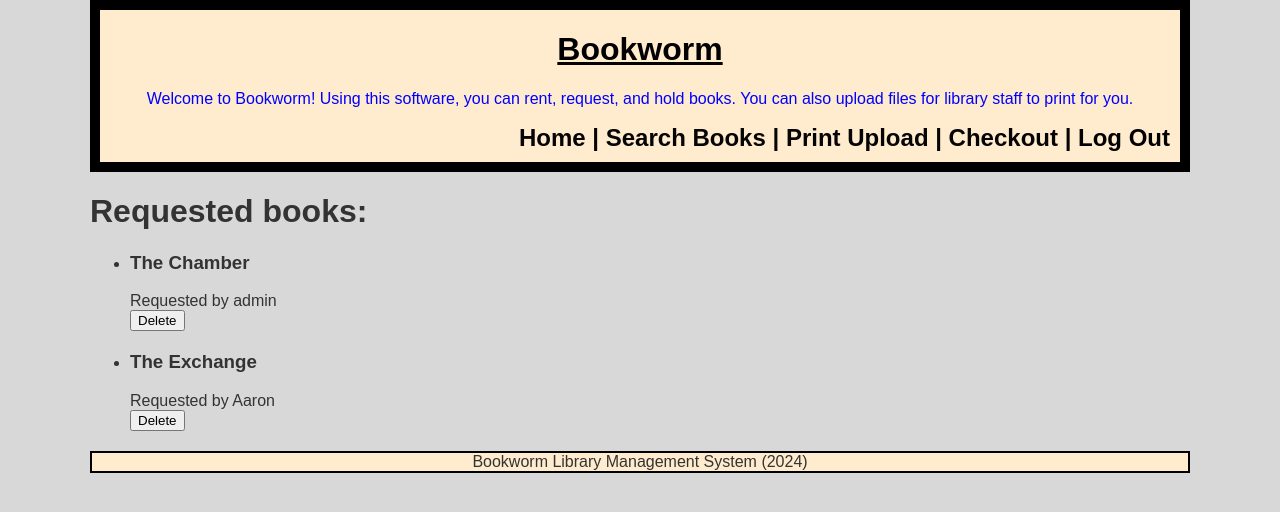
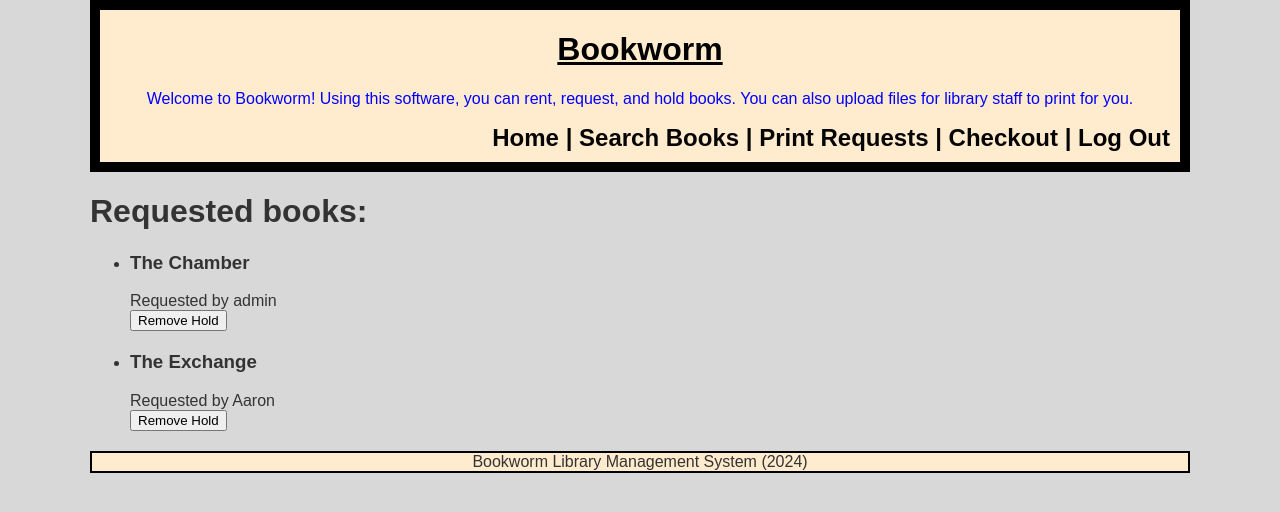
Before and after one commit to Craftyawesome/Bookworm-Library-Management, a Django app: page /book_checkout_list/ in a window 1280 px wide. Shown: the top 512 px of the page. Run offline with Django 5.2, Linux system fonts and the light colour scheme; a user stored in the database is signed in; data comes from the database, SQL or seed files in the repository.

Commit message:
change wording

```diff
--- a/libraryApp/templates/base.html
+++ b/libraryApp/templates/base.html
@@ -74,7 +74,7 @@
         <a href="{% url 'book_list' %}">Search Books</a>
         <a>|</a>
         {% if user.is_authenticated %}
-            <a href="{% url 'print' %}">Print Upload</a>
+            <a href="{% url 'print' %}">Print Requests</a>
             <a>|</a>
             <a href="{% url 'book_checkout_list' %}">Checkout</a>
             <a>|</a>
--- a/libraryApp/templates/book_checkout.html
+++ b/libraryApp/templates/book_checkout.html
@@ -11,7 +11,7 @@
       <li style="margin-bottom: 20px;">
         <h3>{{ post.book }}</h3>
         <p style="margin: 0;">Requested by {{ post.user }}</p>
-        <button onclick="deleteDocument({{ post.pk }})">Delete</button>
+        <button onclick="deleteDocument({{ post.pk }})">Remove Hold</button>
       </li>
     {% endif %}
   {% endfor %}
```
